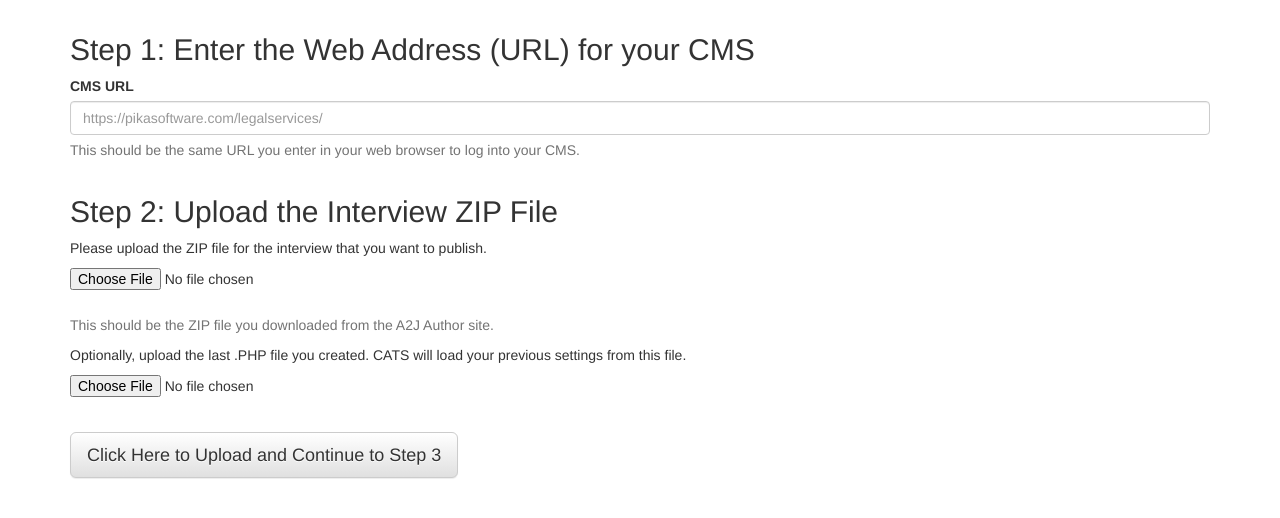
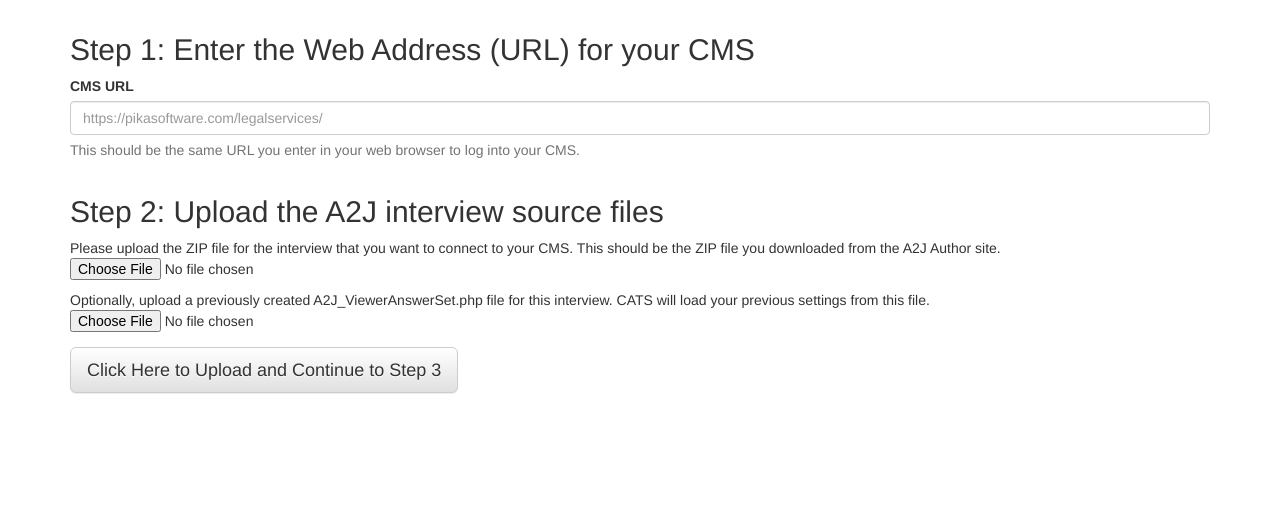
Before and after one commit to aworley/cats, a PHP site: page /cxn.php in a window 1280 px wide. Shown: the part 227-745 px from the top of the page. Run offline with PHP 8.4, Linux system fonts and the light colour scheme; data that the repository does not hold is empty; some libraries are stand-ins or nearby versions.

Commit message:
Made upload form language more readable.

```diff
--- a/upload_prompt.php
+++ b/upload_prompt.php
@@ -12,13 +12,17 @@ class upload_prompt
     <input type="text" class="form-control" id="url" name="url" placeholder="https://pikasoftware.com/legalservices/">
     <p class="help-block">This should be the same URL you enter in your web browser to log into your CMS.</p>
   </div>
-	<h2>Step 2:  Upload the Interview ZIP File</h2>
+	<h2>Step 2:  Upload the A2J interview source files</h2>
   <div class="form-group">
-	<p>Please upload the ZIP file for the interview that you want to publish.</p>
-	<input type="file" name="zip"><br>
-	<p class="help-block">This should be the ZIP file you downloaded from the A2J Author site.</p>
-	<p>Optionally, upload the last .PHP file you created.  CATS will load your previous settings from this file.</p>
-	<input type="file" name="previous_matches"><br>
+	<p>Please upload the ZIP file for the interview that you want to connect to your CMS.
+	This should be the ZIP file you downloaded from the A2J Author site.<br>
+	<input type="file" name="zip">
+	</p>
+
+	<p>Optionally, upload a previously created A2J_ViewerAnswerSet.php file for this interview.
+	CATS will load your previous settings from this file.<br>
+	<input type="file" name="previous_matches">
+	</p>
 	</div>
 	<input type="submit" class="btn btn-default btn-lg" value="Click Here to Upload and Continue to Step 3">
 	</form>
```
